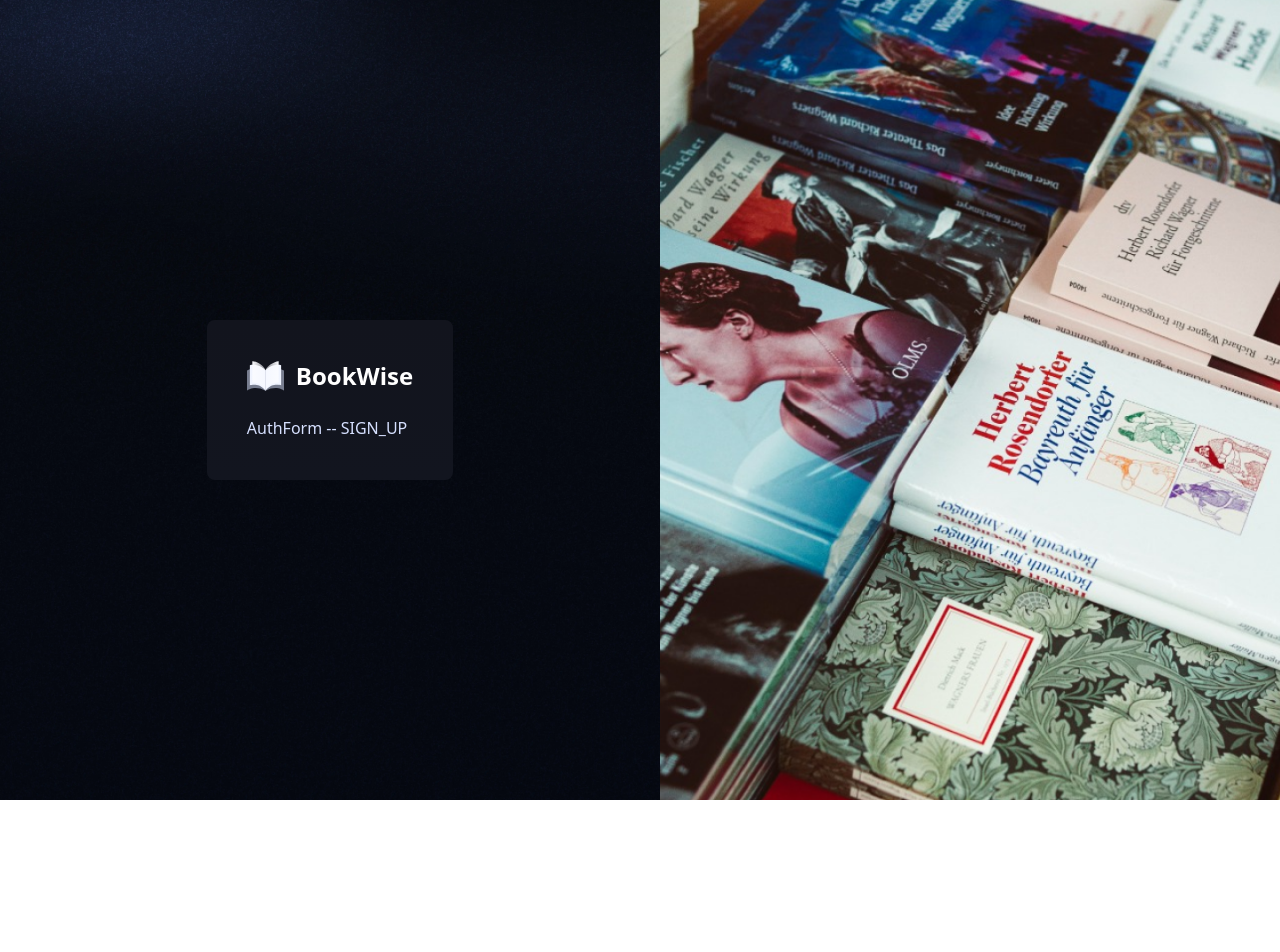
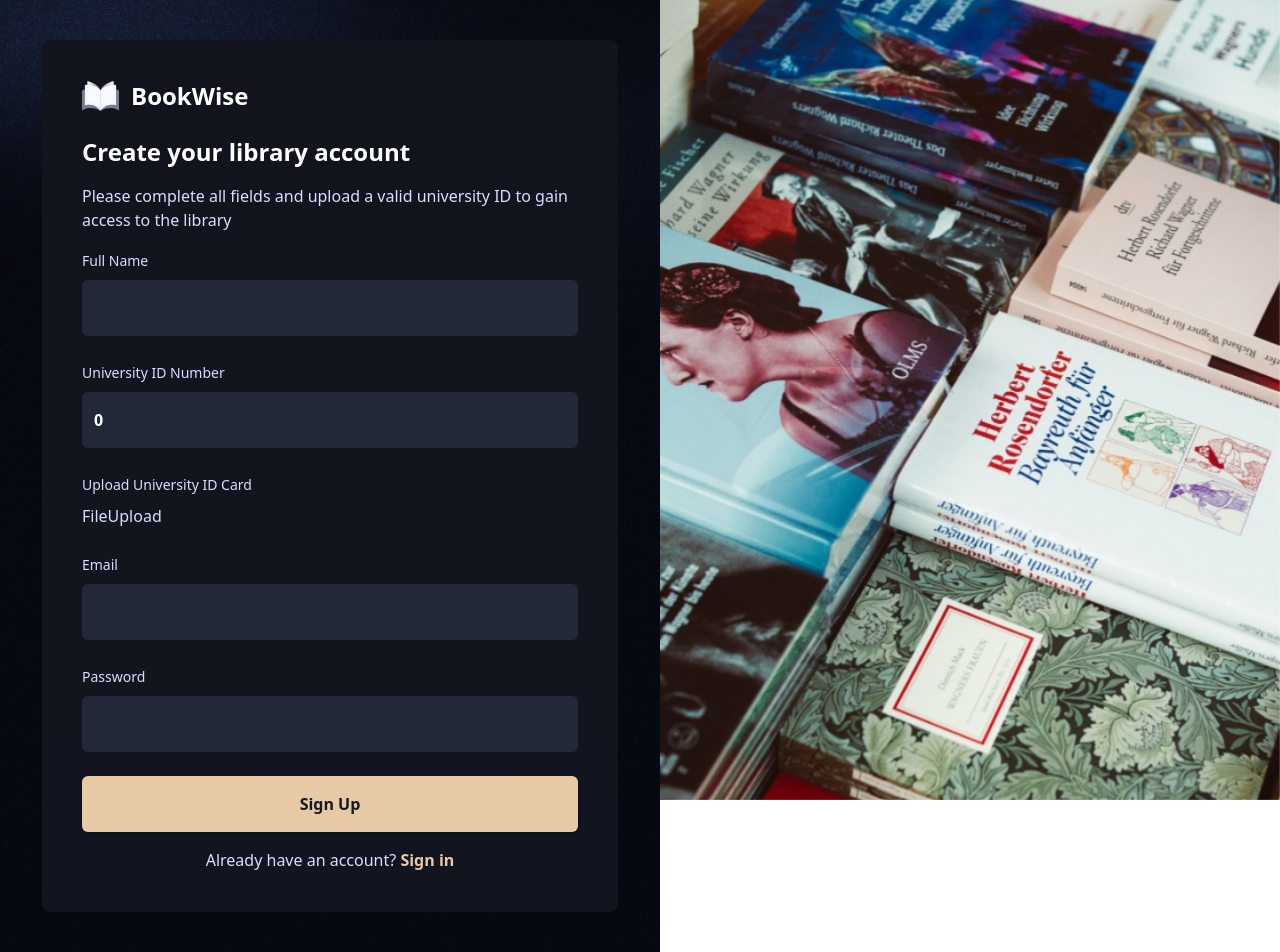
Before and after one commit to MrKudsk/University-Library, a Next.js app: page /sign-up in a window 1280 px wide. Before the commit the page ends 800 px from the top, so only its background shows below. Built offline with nearby package versions, Linux system fonts and the light colour scheme.

Commit message:
More work on AuthForm

```diff
--- a/app/(auth)/sign-in/page.tsx
+++ b/app/(auth)/sign-in/page.tsx
@@ -1,3 +1,5 @@
+"use client";
+
 import AuthForm from "@/components/AuthForm";
 import { signInSchema } from "@/lib/validations";
 import React from "react";
--- a/app/(auth)/sign-up/page.tsx
+++ b/app/(auth)/sign-up/page.tsx
@@ -1,3 +1,5 @@
+"use client";
+
 import AuthForm from "@/components/AuthForm";
 import { signUpSchema } from "@/lib/validations";
 import React from "react";
--- a/components/AuthForm.tsx
+++ b/components/AuthForm.tsx
@@ -8,6 +8,21 @@ import {
   UseFormReturn,
 } from "react-hook-form";
 import { ZodType } from "zod";
+import {
+  Form,
+  FormControl,
+  FormField,
+  FormItem,
+  FormLabel,
+  FormMessage,
+} from "@/components/ui/form";
+import Link from "next/link";
+import { Input } from "./ui/input";
+import { Button } from "./ui/button";
+import { FIELD_NAMES, FIELD_TYPES } from "@/constants";
+import FileUpload from "@/components/FileUpload";
+// import { toast } from "@/hooks/use-toast";
+// import { useRouter } from "next/navigation";
 
 interface Props<T extends FieldValues> {
   schema: ZodType<T>;
@@ -27,9 +42,80 @@ const AuthForm = <T extends FieldValues>({
     defaultValues: defaultValues as DefaultValues<T>,
   });
 
+  const isSignIn = type === "SIGN_IN";
+
   const handleSubmit: SubmitHandler<T> = async (data) => {};
 
-  return <div>AuthForm -- {type}</div>;
+  return (
+    <div className="flex flex-col gap-4">
+      <h1 className="text-2xl font-semibold text-white">
+        {isSignIn ? "Welcome back to BookWise" : "Create your library account"}
+      </h1>
+      <p className="text-light-100">
+        {isSignIn
+          ? "Access the vast collection of resources, and stay updated"
+          : "Please complete all fields and upload a valid university ID to gain access to the library"}
+      </p>
+      <Form {...form}>
+        <form
+          onSubmit={form.handleSubmit(handleSubmit)}
+          className="w-full space-y-6"
+        >
+          {Object.keys(defaultValues).map((field) => (
+            <FormField
+              key={field}
+              control={form.control}
+              name={field as Path<T>}
+              render={({ field }) => (
+                <FormItem>
+                  <FormLabel className="capitalize">
+                    {FIELD_NAMES[field.name as keyof typeof FIELD_NAMES]}
+                  </FormLabel>
+                  <FormControl>
+                    {field.name === "universityCard" ? (
+                      <FileUpload
+                        type="image"
+                        accept="image/*"
+                        placeholder="Upload your ID"
+                        folder="ids"
+                        variant="dark"
+                        onFileChange={field.onChange}
+                      />
+                    ) : (
+                      <Input
+                        required
+                        type={
+                          FIELD_TYPES[field.name as keyof typeof FIELD_TYPES]
+                        }
+                        {...field}
+                        className="form-input"
+                      />
+                    )}
+                  </FormControl>
+                  <FormMessage />
+                </FormItem>
+              )}
+            />
+          ))}
+
+          <Button type="submit" className="form-btn">
+            {isSignIn ? "Sign In" : "Sign Up"}
+          </Button>
+        </form>
+      </Form>
+
+      <p className="text-center text-base font-medium">
+        {isSignIn ? "New to BookWise? " : "Already have an account? "}
+
+        <Link
+          href={isSignIn ? "/sign-up" : "/sign-in"}
+          className="font-bold text-primary"
+        >
+          {isSignIn ? "Create an account" : "Sign in"}
+        </Link>
+      </p>
+    </div>
+  );
 };
 
 export default AuthForm;
--- /dev/null
+++ b/components/FileUpload.tsx
@@ -0,0 +1,7 @@
+import React from "react";
+
+const FileUpload = () => {
+  return <div>FileUpload</div>;
+};
+
+export default FileUpload;
--- a/components/ui/form.tsx
+++ b/components/ui/form.tsx
@@ -147,7 +147,7 @@ const FormMessage = React.forwardRef<
   React.HTMLAttributes<HTMLParagraphElement>
 >(({ className, children, ...props }, ref) => {
   const { error, formMessageId } = useFormField()
-  const body = error ? String(error?.message) : children
+  const body = error ? String(error?.message ?? "") : children
 
   if (!body) {
     return null
```
